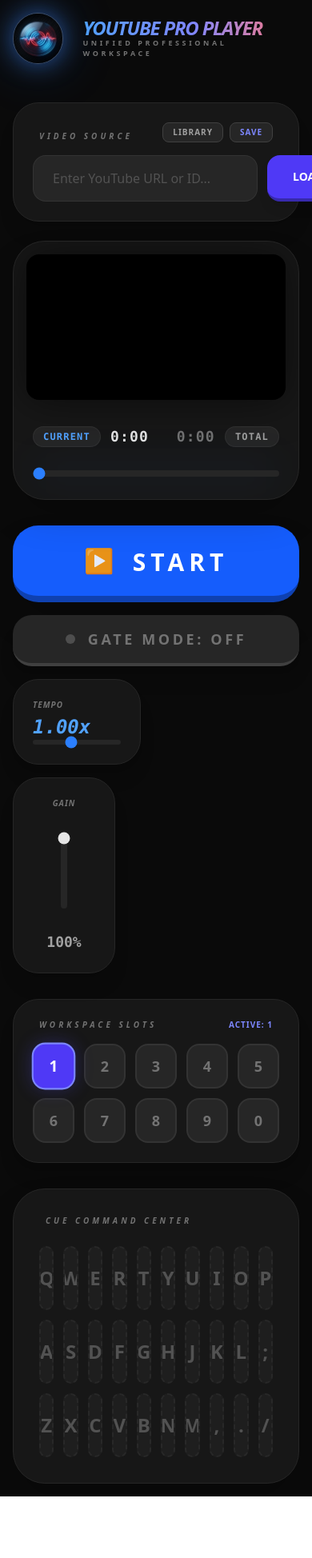
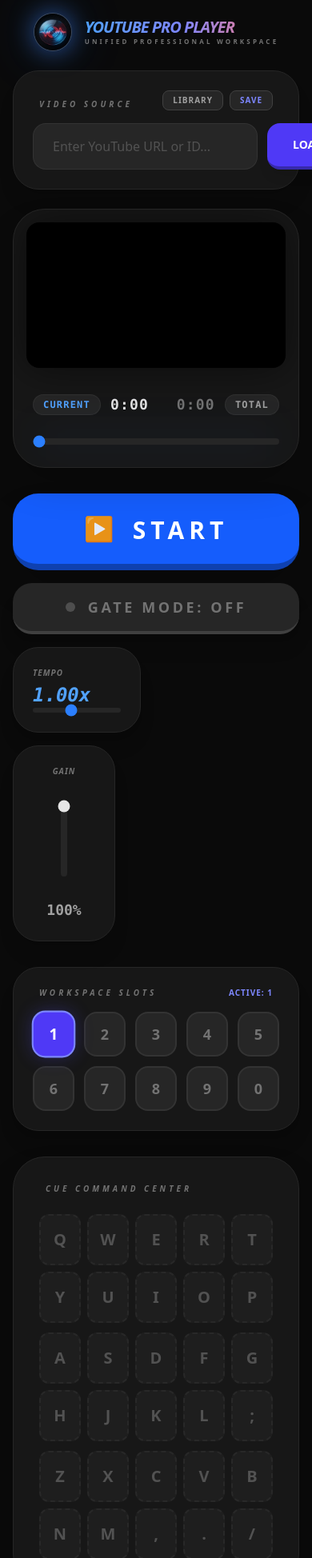
Before and after one commit to happytown-s/youtube_pro_player, a React (Vite) app: page / in a window 390 px wide. Shown: the top 1948 px of the page at 80% size. Before the commit the page ends 1871 px from the top, so only its background shows below. Built offline with nearby package versions, Linux system fonts and the light colour scheme.

Commit message:
レスポンシブUI対応とHot Cue機能の強化

```diff
--- a/src/App.tsx
+++ b/src/App.tsx
@@ -176,9 +176,19 @@ function App() {
     }
   }, []);
 
-  const handleClearCue = useCallback((index: number, e?: React.MouseEvent) => {
+  const handleHotCueRelease = useCallback(() => {
+    if (stateRef.current.isGateMode) {
+      const p = playerRef.current;
+      if (p) {
+        p.pauseVideo();
+      }
+    }
+  }, []);
+
+  const handleClearCue = useCallback((index: number, e?: React.MouseEvent | React.TouchEvent) => {
     if (e) {
       e.stopPropagation();
+      e.preventDefault(); // Prevent ghost clicks
     }
     setState(s => {
       const newCues = [...s.cuePoints];
@@ -237,7 +247,7 @@ function App() {
       window.removeEventListener('keydown', handleKeyDown);
       window.removeEventListener('keyup', handleKeyUp);
     };
-  }, [slot, activeKey, handleHotCue]);
+  }, [slot, activeKey, handleHotCue, handleClearCue]);
 
   const handlePlayPause = useCallback(() => {
     const p = playerRef.current;
@@ -318,8 +328,8 @@ function App() {
 
   return (
     <div className="min-h-screen bg-neutral-950 text-neutral-200 font-sans p-4 md:p-8 flex flex-col items-center relative">
-      <header className="mb-12 flex flex-row items-center justify-center gap-6">
-        <div className="relative w-16 h-16 md:w-20 md:h-20 group">
+      <header className="mb-6 md:mb-12 flex flex-row items-center justify-center gap-4 md:gap-6">
+        <div className="relative w-12 h-12 md:w-20 md:h-20 group">
           <div className="absolute inset-0 bg-blue-500/30 rounded-full blur-2xl animate-pulse group-hover:bg-blue-500/40 transition-all"></div>
           <img
             src="/logo.png"
@@ -328,20 +338,21 @@ function App() {
           />
         </div>
         <div className="flex flex-col">
-          <h1 className="text-2xl md:text-4xl lg:text-5xl font-black tracking-tighter text-transparent bg-clip-text bg-gradient-to-r from-blue-400 via-indigo-400 to-red-400 italic">
+          <h1 className="text-xl md:text-4xl lg:text-5xl font-black tracking-tighter text-transparent bg-clip-text bg-gradient-to-r from-blue-400 via-indigo-400 to-red-400 italic">
             YOUTUBE PRO PLAYER
           </h1>
-          <p className="text-neutral-500 text-[9px] md:text-xs uppercase tracking-[0.4em] font-bold translate-y-[-4px]">Unified Professional Workspace</p>
+          <p className="text-neutral-500 text-[8px] md:text-xs uppercase tracking-[0.4em] font-bold translate-y-[-2px] md:translate-y-[-4px]">Unified Professional Workspace</p>
         </div>
       </header>
 
-      <main className="w-full max-w-[1600px] flex flex-col gap-8">
+      <main className="w-full max-w-[1600px] flex flex-col gap-6 md:gap-8">
         <Deck
           state={state}
           currentSlot={slot}
           onSlotChange={setSlot}
           onPlayPause={handlePlayPause}
           onHotCue={handleHotCue}
+          onHotCueRelease={handleHotCueRelease}
           onClearCue={handleClearCue}
           onPitchChange={handlePitchChange}
           onVolumeChange={handleVolumeChange}
@@ -407,7 +418,8 @@ interface DeckProps {
   onSlotChange: (slot: number) => void;
   onPlayPause: () => void;
   onHotCue: (idx: number) => void;
-  onClearCue: (idx: number, e?: React.MouseEvent) => void;
+  onHotCueRelease: () => void;
+  onClearCue: (idx: number, e?: React.MouseEvent | React.TouchEvent) => void;
   onPitchChange: (val: number) => void;
   onVolumeChange: (val: number) => void;
   onGateModeToggle: () => void;
@@ -417,7 +429,7 @@ interface DeckProps {
   player: YTPlayer | null;
 }
 
-function Deck({ state, currentSlot, onSlotChange, onPlayPause, onHotCue, onClearCue, onPitchChange, onVolumeChange, onGateModeToggle, onLoadUrl, onSavePreset, onToggleLibrary, player }: DeckProps) {
+function Deck({ state, currentSlot, onSlotChange, onPlayPause, onHotCue, onHotCueRelease, onClearCue, onPitchChange, onVolumeChange, onGateModeToggle, onLoadUrl, onSavePreset, onToggleLibrary, player }: DeckProps) {
   const [url, setUrl] = useState('');
   const [currentTime, setCurrentTime] = useState(0);
   const [duration, setDuration] = useState(0);
@@ -641,7 +653,7 @@ function Deck({ state, currentSlot, onSlotChange, onPlayPause, onHotCue, onClear
           <label className="text-[10px] font-black text-neutral-500 uppercase tracking-[0.4em] italic px-2">Cue Command Center</label>
           <div className="flex flex-col gap-3">
             {HOT_CUE_KEYS.map((row, rowIdx) => (
-              <div key={rowIdx} className="grid grid-cols-10 gap-3">
+              <div key={rowIdx} className="grid grid-cols-5 md:grid-cols-10 gap-2 md:gap-3">
                 {row.map((key) => {
                   const flatIdx = FLAT_KEYS.indexOf(key);
                   const globalIdx = currentSlot * 30 + flatIdx;
@@ -649,26 +661,29 @@ function Deck({ state, currentSlot, onSlotChange, onPlayPause, onHotCue, onClear
                   return (
                     <button
                       key={key}
-                      onMouseDown={preventFocus}
-                      onClick={() => onHotCue(globalIdx)}
+                      onMouseDown={(e) => { preventFocus(e); onHotCue(globalIdx); }}
+                      onMouseUp={onHotCueRelease}
+                      onMouseLeave={onHotCueRelease}
+                      onTouchStart={(e) => { e.preventDefault(); onHotCue(globalIdx); }}
+                      onTouchEnd={(e) => { e.preventDefault(); onHotCueRelease(); }}
                       className={`
-                        relative h-20 rounded-2xl border-2 text-2xl font-black transition-all duration-200 active:scale-95
+                        relative h-16 md:h-20 rounded-xl md:rounded-2xl border-2 text-xl md:text-2xl font-black transition-all duration-75 active:scale-95 touch-manipulation select-none
                         flex items-center justify-center group/cue overflow-hidden
                         ${cp !== null ? `${cueColor} border-opacity-100 shadow-xl scale-[1.02] z-10` : 'bg-neutral-800/50 border-neutral-700/30 text-neutral-600 border-dashed hover:border-neutral-500 hover:bg-neutral-800'}
                       `}
                     >
-                      <span className="uppercase relative z-10">{key}</span>
+                      <span className="uppercase relative z-10 pointer-events-none">{key}</span>
                       {cp !== null && (
                         <>
-                          <div className="absolute inset-0 bg-indigo-500/10 animate-pulse"></div>
+                          <div className="absolute inset-0 bg-indigo-500/10 animate-pulse pointer-events-none"></div>
                           <span
-                            onMouseDown={preventFocus}
-                            onClick={(e) => onClearCue(globalIdx, e)}
-                            className="absolute top-1 right-1 w-6 h-6 bg-white text-black text-[12px] rounded-full flex items-center justify-center opacity-0 group-hover/cue:opacity-100 hover:bg-red-500 hover:text-white transition-all transform hover:scale-110 cursor-pointer shadow-2xl z-20"
+                            onMouseDown={(e) => onClearCue(globalIdx, e)}
+                            onTouchStart={(e) => onClearCue(globalIdx, e)}
+                            className="absolute top-1 right-1 w-6 h-6 bg-white text-black text-[12px] rounded-full flex items-center justify-center opacity-100 md:opacity-0 group-hover/cue:opacity-100 hover:bg-red-500 hover:text-white transition-all transform hover:scale-110 cursor-pointer shadow-2xl z-20"
                           >
                             ×
                           </span>
-                          <div className="absolute bottom-2 text-[10px] font-mono font-black text-indigo-300/80 tracking-tighter">
+                          <div className="absolute bottom-1 md:bottom-2 text-[8px] md:text-[10px] font-mono font-black text-indigo-300/80 tracking-tighter pointer-events-none">
                             {formatTime(cp)}
                           </div>
                         </>
```
